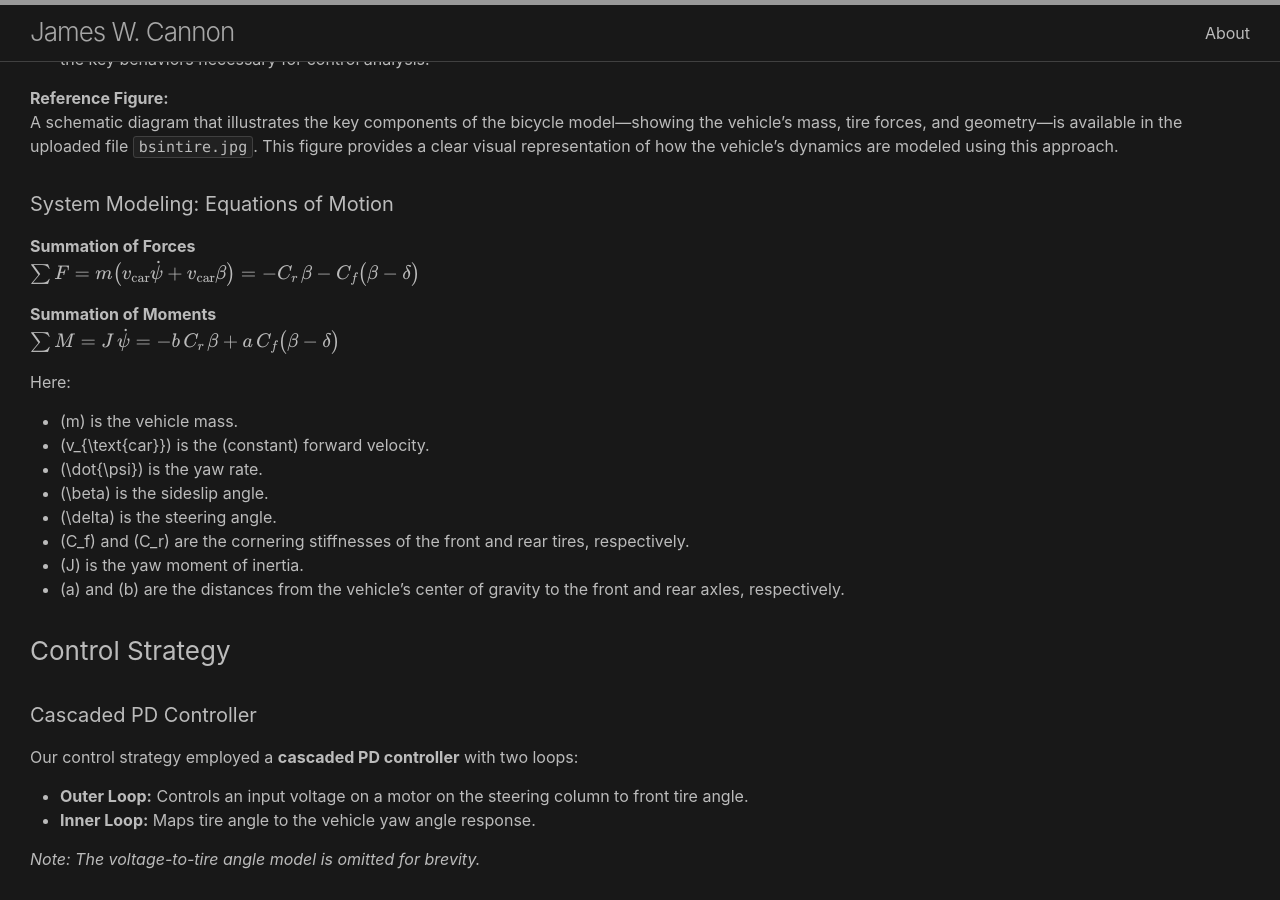
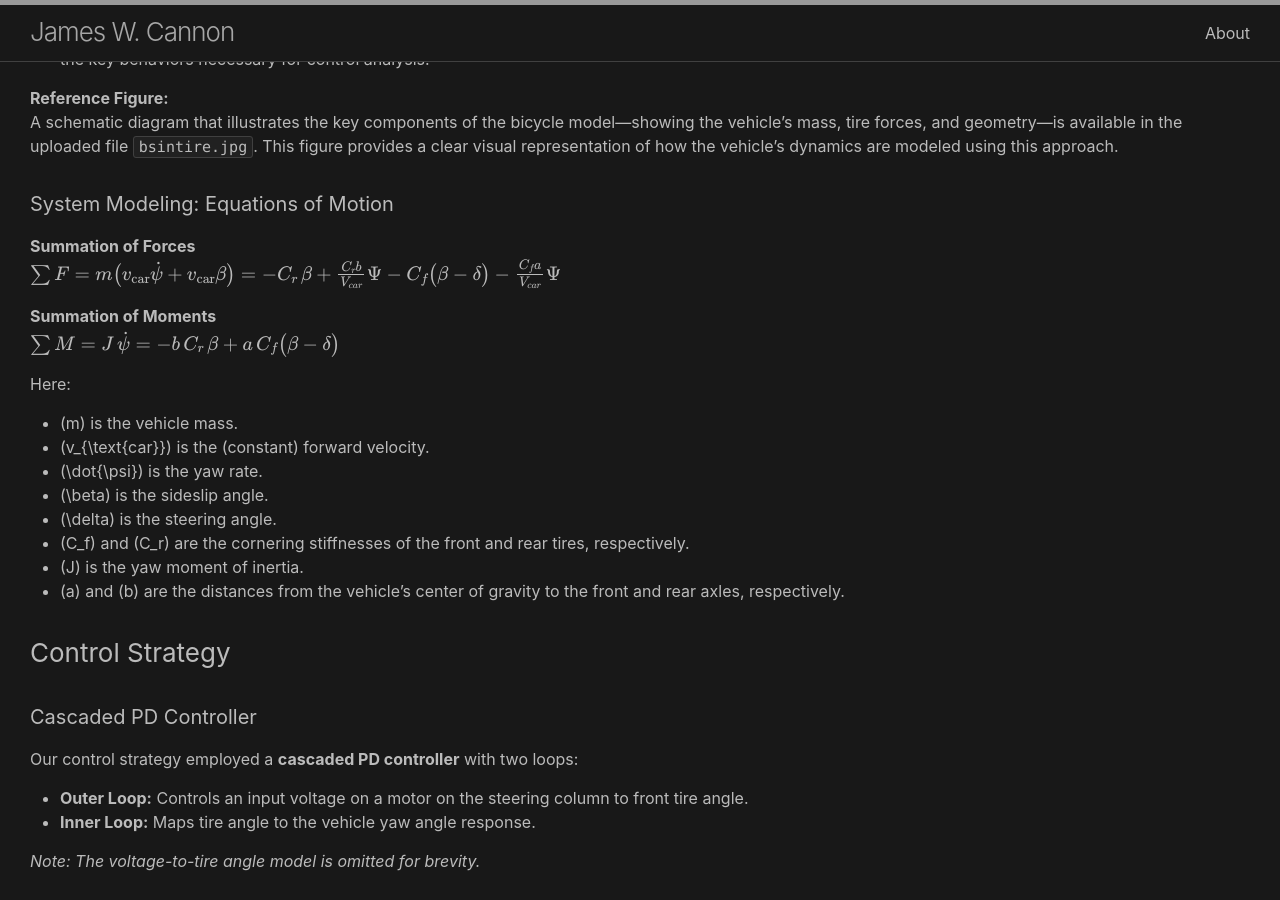
Before and after one commit to jacan20/portfolio, a Jekyll site: the page built from _posts/2024-03-15-indy-car-steering-controller.md, in a window 1280 px wide and 900 px high, scrolled down 903 px. Built offline with Jekyll 4.4.1, drawn with Linux system fonts in a browser that asks for light colours.

Commit message:
Update 2024-03-15-indy-car-steering-controller.md

```diff
--- a/_posts/2024-03-15-indy-car-steering-controller.md
+++ b/_posts/2024-03-15-indy-car-steering-controller.md
@@ -37,7 +37,7 @@ A schematic diagram that illustrates the key components of the bicycle model—s
 #### System Modeling: Equations of Motion
 
 **Summation of Forces**
-$$ \sum F = m \bigl(v_{\text{car}}\dot{\psi} + v_{\text{car}}\beta\bigr) = -C_r\,\beta - C_f\bigl(\beta - \delta\bigr) $$
+$$ \sum F = m \bigl(v_{\text{car}}\dot{\psi} + v_{\text{car}}\beta\bigr) = -C_r\,\beta +\frac{C_rb}{V_{car}}\Psi - C_f\bigl(\beta - \delta\bigr) - \frac{C_fa}{V_{car}}\Psi $$
 
 **Summation of Moments**
 $$ \sum M = J\,\dot{\psi} = -b\,C_r\,\beta + a\,C_f\bigl(\beta - \delta\bigr) $$
```
